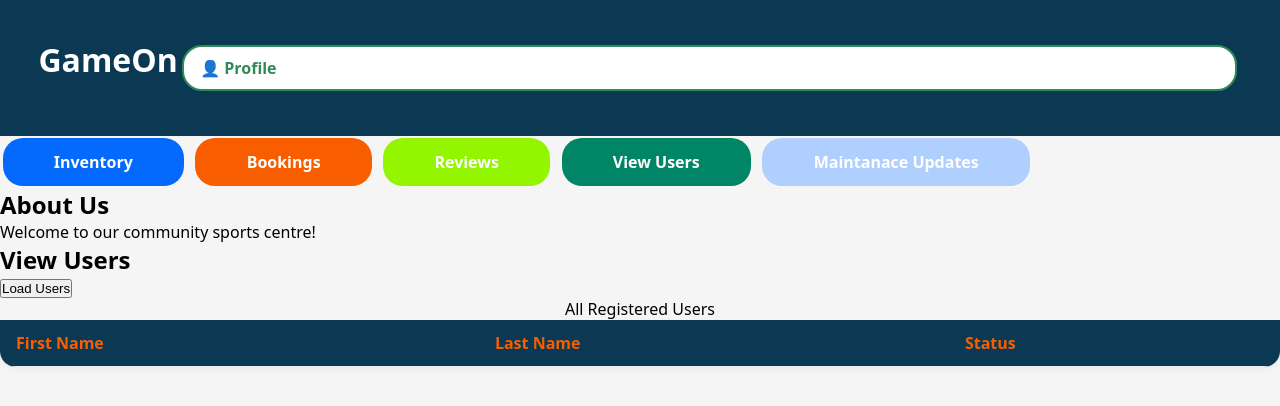
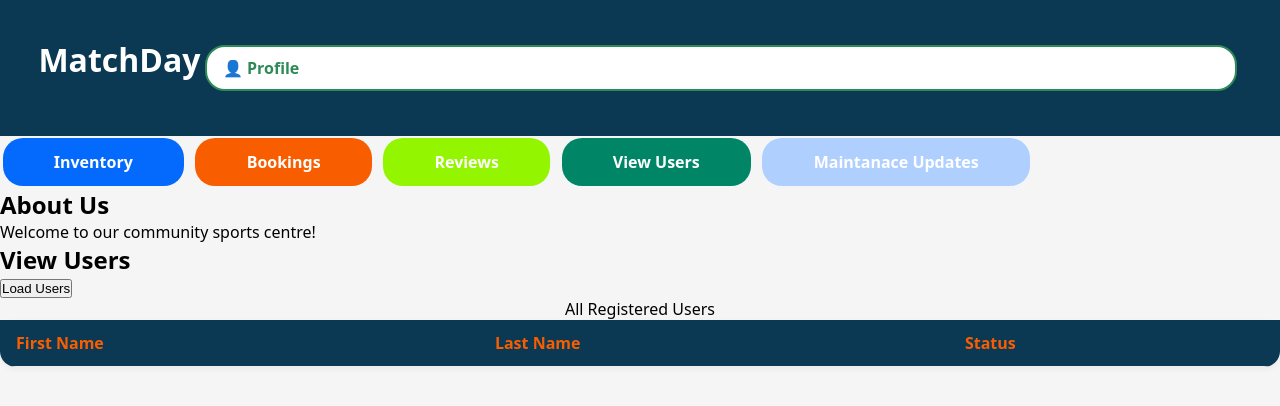
Before and after one commit to pixelbub/sd-project, a website: page staffHome.html in a window 1280 px wide. Drawn offline with Linux system fonts and the light colour scheme.

Commit message:
Update staffHome.html

```diff
--- a/staffHome.html
+++ b/staffHome.html
@@ -4,7 +4,7 @@
   <!-- Meta tag for character encoding -->
   <meta charset="UTF-8" />
   <meta name="viewport" content="width=device-width, initial-scale=1.0"> <!-- Added for mobile responsiveness -->
-  <title>GameOn</title>
+  <title>MatchDay</title>
 
   <!-- Link to external stylesheet -->
   <link rel="stylesheet" href="resHome.css">
@@ -20,7 +20,7 @@
   <!-- Header Section for the Website -->
   <header>
     <!-- Main heading for the page -->
-    <h1>GameOn</h1>
+    <h1>MatchDay</h1>
     <!-- Aside section with links for Profile -->
     <aside>
         <!-- Profile button with icon and text -->
```
